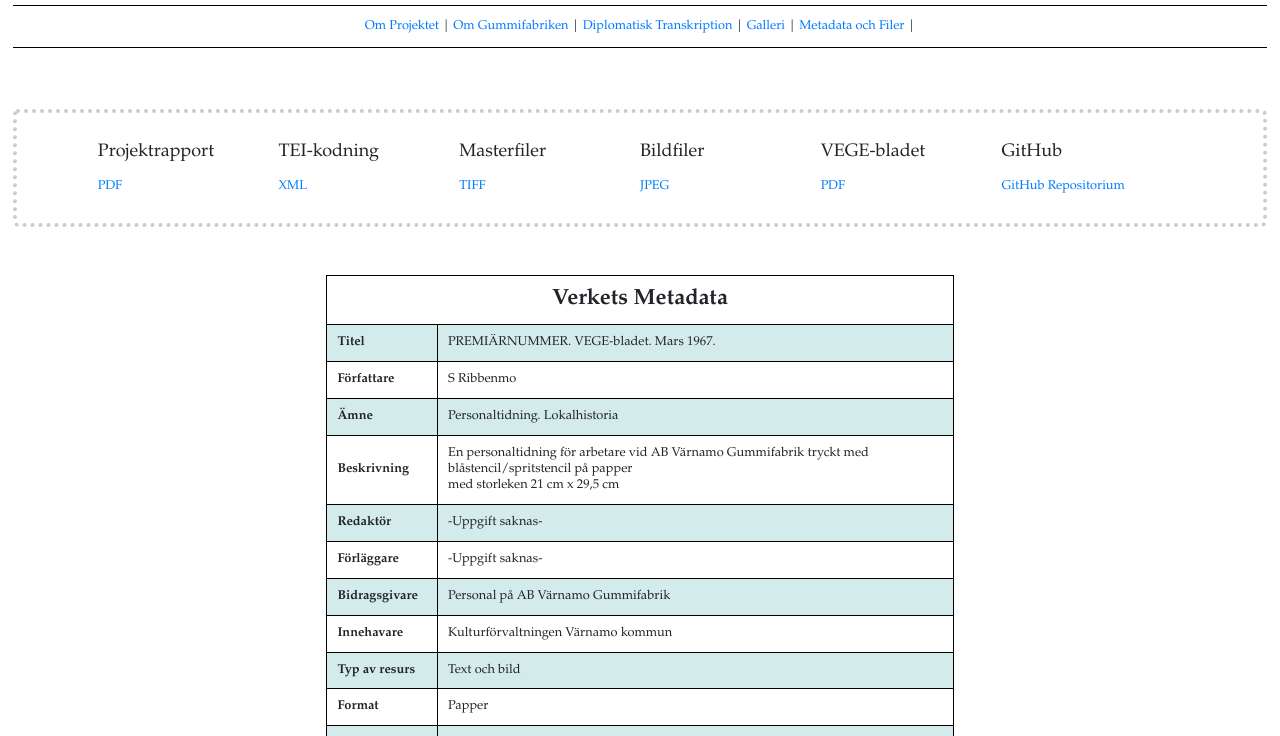
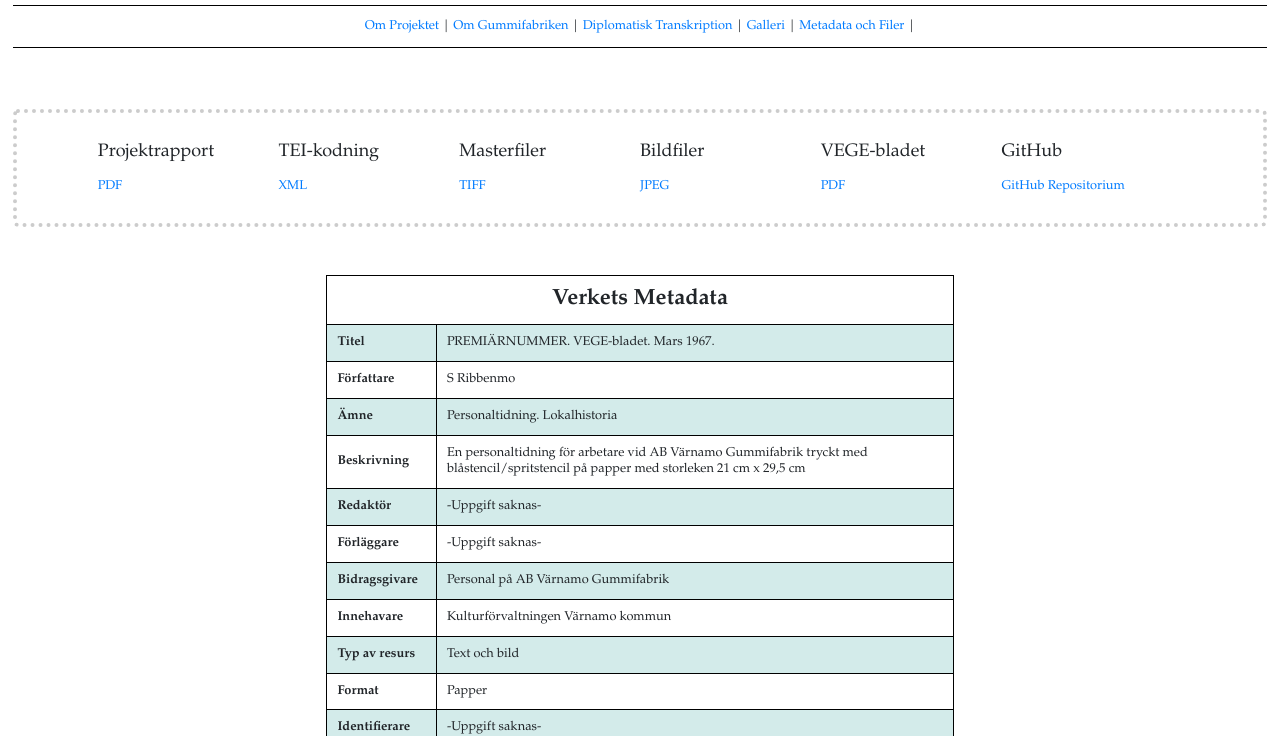
Before and after one commit to LSmedsgard/Gummifabriken, a plain HTML site: page docs/toplayer.html in a window 1280 px wide. Shown: the part 64-800 px from the top of the page. Drawn offline with nearby package versions, Linux system fonts and the light colour scheme.

Commit message:
Update toplayer.html

```diff
--- a/docs/toplayer.html
+++ b/docs/toplayer.html
@@ -106,7 +106,7 @@
                </tr>
                <tr>
                   <th>Beskrivning</th>
-                  <td>En personaltidning för arbetare vid AB Värnamo Gummifabrik tryckt med blåstencil/spritstencil på papper <br> med storleken 21 cm x 29,5 cm</td>
+                  <td>En personaltidning för arbetare vid AB Värnamo Gummifabrik tryckt med blåstencil/spritstencil på papper med storleken 21 cm x 29,5 cm</td>
                </tr>
                <tr>
                   <th>Redaktör</th>
```
